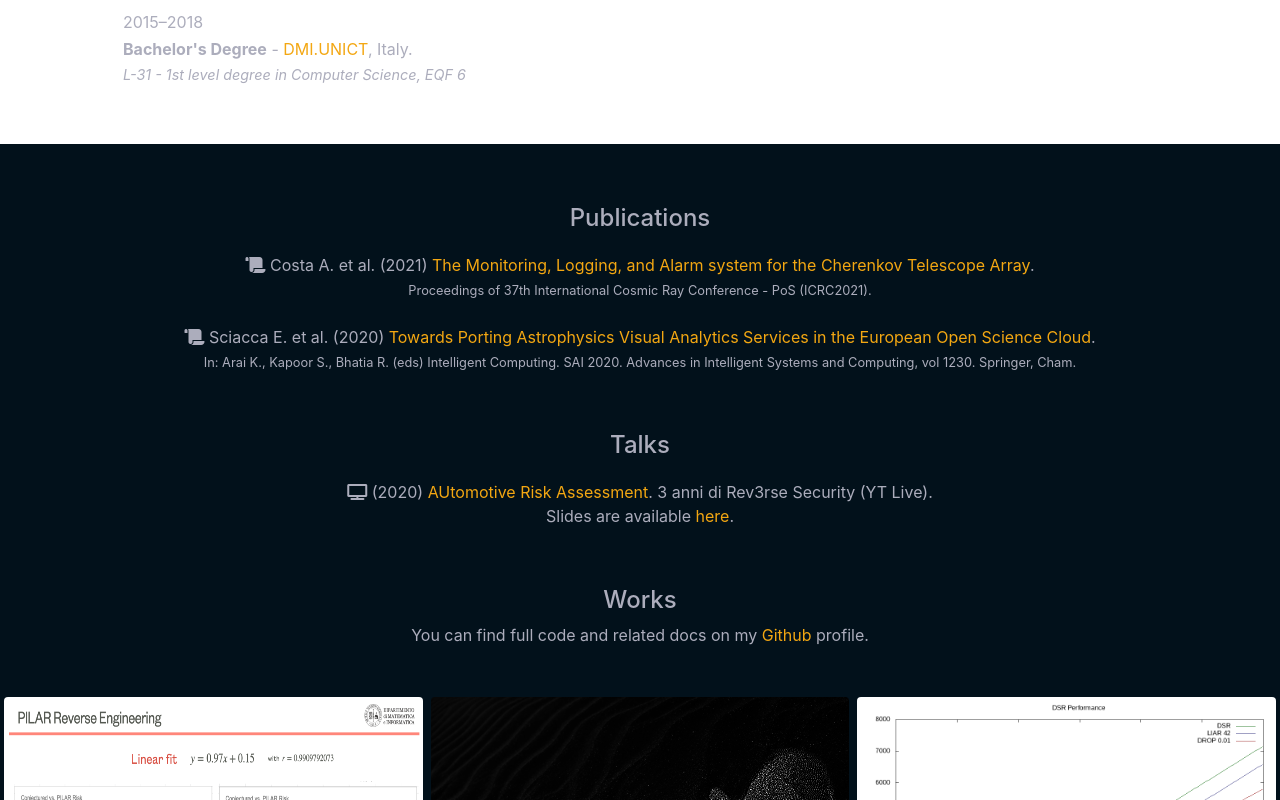
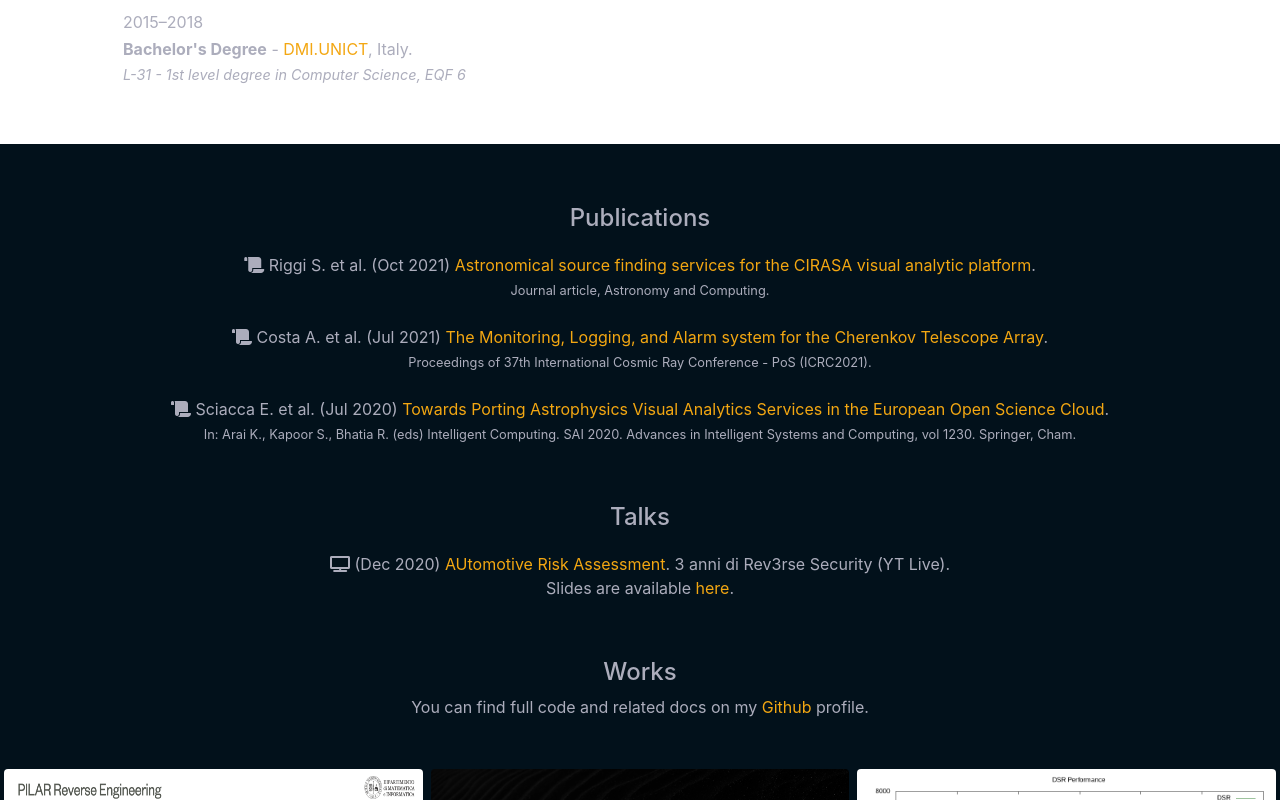
Before and after one commit to tsumarios/tsumarios.github.io, a plain HTML site: page index.html in a window 1280 px wide. Shown: the part 1646-2446 px from the top of the page. Drawn offline with Linux system fonts and the light colour scheme.

Commit message:
Update info

```diff
--- a/index.html
+++ b/index.html
@@ -80,12 +80,10 @@
                             href="https://www.oact.inaf.it/weboac/index_en.html" target="_blanck">INAF-OACT</a>.
                         <br>
                         <i class="fas fa-user-shield"></i> <b>Admin/Writer</b> at <a href="https://blog.rev3rse.it"
-                            target="_blanck">Rev3rse
-                            Security</a>
+                            target="_blanck">Rev3rse Security</a>
                         <br>
-                        <i class="fas fa-th-list"></i> <b>Interests</b>: <i>Cloud</i> and <i>Web Security</i>,
-                        <i>Digital Forensics</i>,
-                        <i>Risk Assessment</i>, <i>Data Protection</i>.
+                        <i class="fas fa-th-list"></i> <b>Interests</b>: <i>Astroinformatics</i>, <i>Cloud</i> and
+                        <i>Web Security</i>, <i>Digital Forensics</i>, <i>Risk Assessment</i>.
                     </div>
                 </div>
 
@@ -187,27 +185,36 @@
                         <li>
                             <div data-aos="fade-right" data-aos-duration="2500">
                                 <p>
-                                    <i class="fas fa-scroll"></i> Costa A. et al. (2021)
-                                    <a href="https://doi.org/10.22323/1.395.0700" target="_blanck">The Monitoring,
-                                        Logging, and Alarm system for the Cherenkov Telescope Array</a>.
+                                    <i class="fas fa-scroll"></i> Riggi S. et al. (Oct 2021)
+                                    <a href="https://doi.org/10.1016/j.ascom.2021.100506" target="_blanck">Astronomical source
+                                        finding services for the CIRASA visual analytic platform</a>.
                                     <br>
-                                    <small>Proceedings of 37th International Cosmic Ray Conference -
-                                        PoS (ICRC2021).</small>
+                                    <small>Journal article, Astronomy and Computing.</small>
                                 </p>
                             </div>
                         </li>
                         <li>
                             <div data-aos="fade-right" data-aos-duration="2500">
                                 <p>
-                                    <i class="fas fa-scroll"></i> Sciacca E. et al. (2020)
+                                    <i class="fas fa-scroll"></i> Costa A. et al. (Jul 2021)
+                                    <a href="https://doi.org/10.22323/1.395.0700" target="_blanck">The Monitoring,
+                                        Logging, and Alarm system for the Cherenkov Telescope Array</a>.
+                                    <br>
+                                    <small>Proceedings of 37th International Cosmic Ray Conference - PoS
+                                        (ICRC2021).</small>
+                                </p>
+                            </div>
+                        </li>
+                        <li>
+                            <div data-aos="fade-right" data-aos-duration="2500">
+                                <p>
+                                    <i class="fas fa-scroll"></i> Sciacca E. et al. (Jul 2020)
                                     <a href="https://doi.org/10.1007/978-3-030-52243-8_43" target="_blanck">Towards
                                         Porting Astrophysics Visual Analytics Services in the European Open Science
                                         Cloud</a>.
                                     <br>
                                     <small>In: Arai K., Kapoor S., Bhatia R. (eds) Intelligent Computing. SAI 2020.
-                                        Advances in
-                                        Intelligent Systems and Computing,
-                                        vol 1230. Springer, Cham.</small>
+                                        Advances in Intelligent Systems and Computing, vol 1230. Springer, Cham.</small>
                                 </p>
                             </div>
                         </li>
@@ -222,7 +229,7 @@
                         <li>
                             <div data-aos="fade-left" data-aos-duration="2500">
                                 <p>
-                                    <i class="fas fa-tv"></i> (2020) <a href="https://youtu.be/Hlr0nPiVZEM?t=8340"
+                                    <i class="fas fa-tv"></i> (Dec 2020) <a href="https://youtu.be/Hlr0nPiVZEM?t=8340"
                                         target="_blanck">AUtomotive Risk
                                         Assessment</a>. 3 anni di Rev3rse Security (YT
                                     Live).
```
Also changed, not shown: 1 other file.
